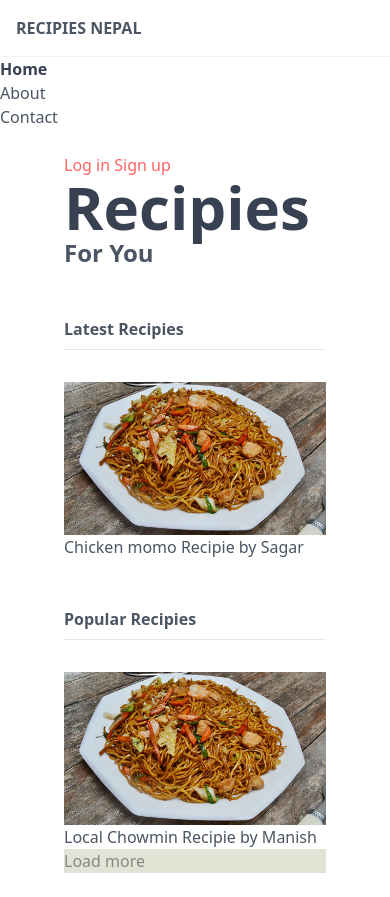
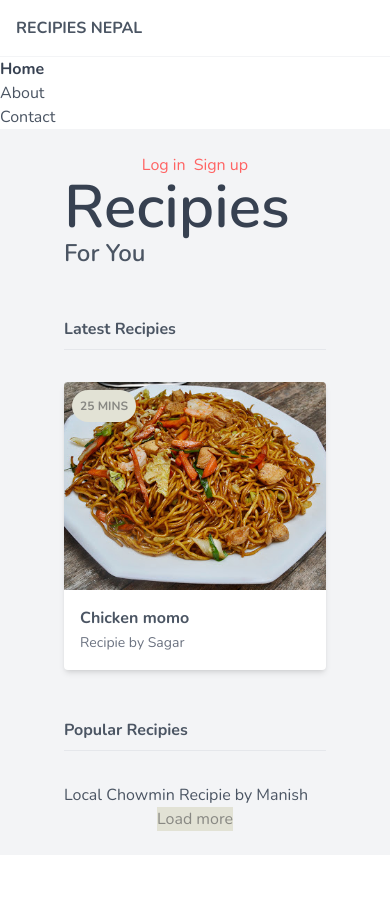
Before and after one commit to sagarpdl000/Food-Tailwind, a website: page public/index.html in a window 390 px wide. After the commit the page ends 855 px from the top, so only its background shows below. Drawn offline with nearby package versions, Linux system fonts and the light colour scheme.

Commit message:
Used flexbox, Responsive classes, cards to style

```diff
--- a/public/index.html
+++ b/public/index.html
@@ -6,14 +6,14 @@
     <title>Document</title>
     <link rel="stylesheet" href="style.css">
 </head>
-<body class="text-gray-600">
+<body class="text-gray-600 font-bodycolor">
     <div>   <!--Wrapper -->
 
 
         <div><!--Navigation -->
             <nav>
                 <div>
-                    <h1 class="font-bold uppercase p-4 border-b border-gray-100"><a href="/">Recipies Nepal</a></h1>
+                    <h1 class="font-bold uppercase p-4 border-b border-gray-100"><a href="/" >Recipies Nepal</a></h1>
                 </div>
                 <ul>
                     <li class="text-gray-700 font-bold"><a href="#"><span>Home</span></a></li>
@@ -24,11 +24,19 @@
             </nav>
         </div><!--Navigation End -->
 
-        <main class="px-16 py-6">
-            <div>
+        <main class="px-16 py-6 bg-gray-100">
+            <div class="flex justify-center md:justify-end">
                 <a href="#" class="text-primary">Log in</a>
-                <a href="#" class="text-primary">Sign up</a>
+                <a href="#" class="text-primary ml-2">Sign up</a>
             </div>
+
+            <!-- Learned more about flex properties -->
+            <!-- <div class="border border-blue-400 h-96 w-96  flex items-center justify-center">
+                <div class="bg-red-500 h-6 w-6"></div>
+                <div class="bg-green-500 h-7 w-9"></div>
+                <div class="bg-blue-500 h-5 w-7"></div>
+
+            </div> -->
 
             <header>
                 <h2 class="text-gray-700 text-6xl font-semibold">Recipies</h2>
@@ -36,14 +44,17 @@
             </header>
 
             <div>
-                <h3 class="font-bold mt-12 pb-2 border-b border-gray-200">Latest Recipies</h3>
+                <h3 class="font-bold mt-12 pb-2 border-b border-gray-200 ">Latest Recipies</h3>
                 <div class="mt-8">
                     <!-- Cards -->
-                    <div>
-                        <img src="img/chowmin.jpg" alt="">
-                        <div>
-                            <span>Chicken momo</span>
-                            <span>Recipie by Sagar</span>
+                    <div class="bg-white rounded overflow-hidden shadow-md relative">
+                        <img src="img/chowmin.jpg" class="w-full h-52 sm:h-64 object-cover" alt="">
+                        <div class="m-4">
+                            <span class="font-bold block">Chicken momo</span>
+                            <span class="text-gray-500 text-sm">Recipie by Sagar</span>
+                        </div>
+                        <div class="bg-secondary-100 text-secondary-200 text-xs uppercase font-bold rounded-full p-2 absolute top-0 ml-2 mt-2">
+                            <span>25 mins</span>
                         </div>
 
                     </div>
@@ -53,15 +64,15 @@
                 <div class="mt-8">
                     <!-- Card -->
                     <div>
-                        <img src="img/chowmin.jpg" alt="">
-                        <div>
+                        <!-- <img src="img/chowmin.jpg" alt="">
+                        <div> -->
                             <span>Local Chowmin</span>
                             <span>Recipie by Manish</span>
                         </div>
                     </div>
                 </div>
 
-                <div>
+                <div class="flex justify-center">
                     <div class="bg-secondary-100 text-secondary-200">Load more</div>
                 </div>
 
--- a/src/input.css
+++ b/src/input.css
@@ -1,3 +1,4 @@
+@import url('https://fonts.googleapis.com/css2?family=Nunito:ital,wght@0,200;0,300;0,400;0,500;0,600;0,700;0,800;0,900;0,1000;1,200;1,300;1,400;1,500;1,600;1,700;1,800;1,900&family=Urbanist:wght@200;400&display=swap');
 @tailwind base;
 @tailwind components;
 @tailwind utilities;
--- a/tailwind.config.js
+++ b/tailwind.config.js
@@ -9,6 +9,9 @@ module.exports = {
           100 : "#E2E2D5",
           200: "#888883",
         }
+      },
+      fontFamily : {
+        bodycolor : ["Nunito"]
       }
     },
   },
```
Also changed, not shown: public/style.css.
